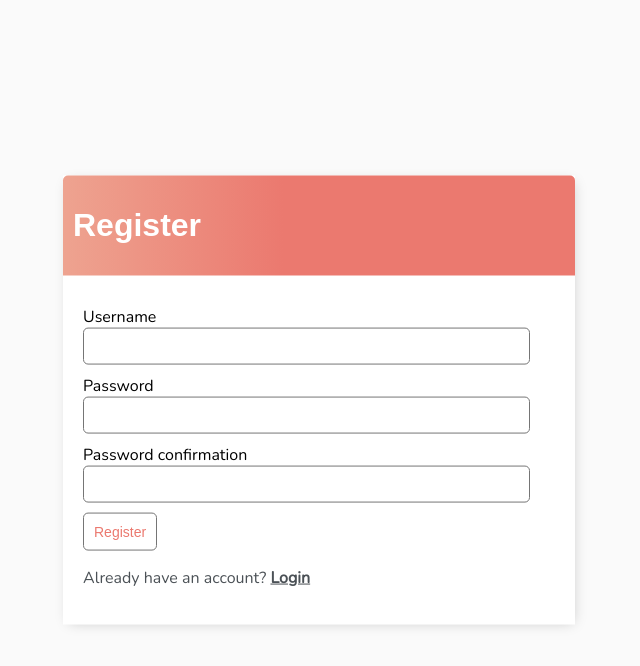
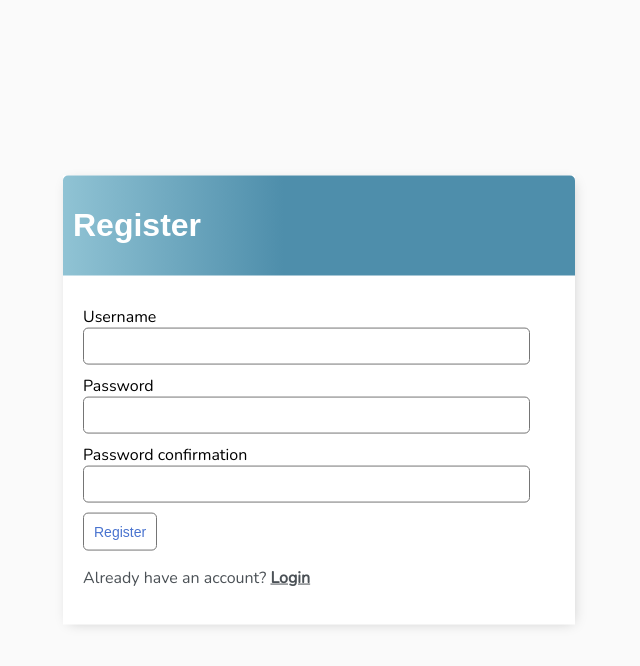
Before and after one commit to Hazelyn123/IM2, a Django app: page /register/ in a window 1280 px wide. Shown: the top 666 px of the page, without its empty margins (321-961 px from the left). Run offline with Django 5.2, Linux system fonts and the light colour scheme.

Commit message:
change UI

```diff
--- a/base/templates/base/main.html
+++ b/base/templates/base/main.html
@@ -65,7 +65,7 @@
             color: #fff;
             padding: 10px;
             border-radius: 5px 5px 0 0;
-            background: linear-gradient(90deg, #EEA390 0%, #EB796F 43%, #EB796F 100%);
+            background: linear-gradient(90deg, #90C3D4 0%, #4E8EAB 43%, #4E8EAB 100%);
         }
 
         .header-bar button {
@@ -114,7 +114,7 @@
         .delete-link {
             text-decoration: none;
             font-weight: 900;
-            color: #cf4949;
+            color: #4973cf;
             font-size: 22px;
             line-height: 0;
             padding: 20px 0px;
@@ -153,10 +153,10 @@
 
 
         #add-link {
-            color: #EB796F;
+            color: #4973cf;
             text-decoration: none;
             font-size: 42px;
-            text-shadow: 1px 1px #81413b;
+            text-shadow: 1px 1px #3b4c81;
         }
 
         #search-add-wrapper {
@@ -195,7 +195,7 @@
         .button {
             border: 1px solid #757575;
             background-color: #FFF;
-            color: #EB796F;
+            color: #4973cf;
             padding: 10px;
             font-size: 14px;
             border-radius: 5px;
```
